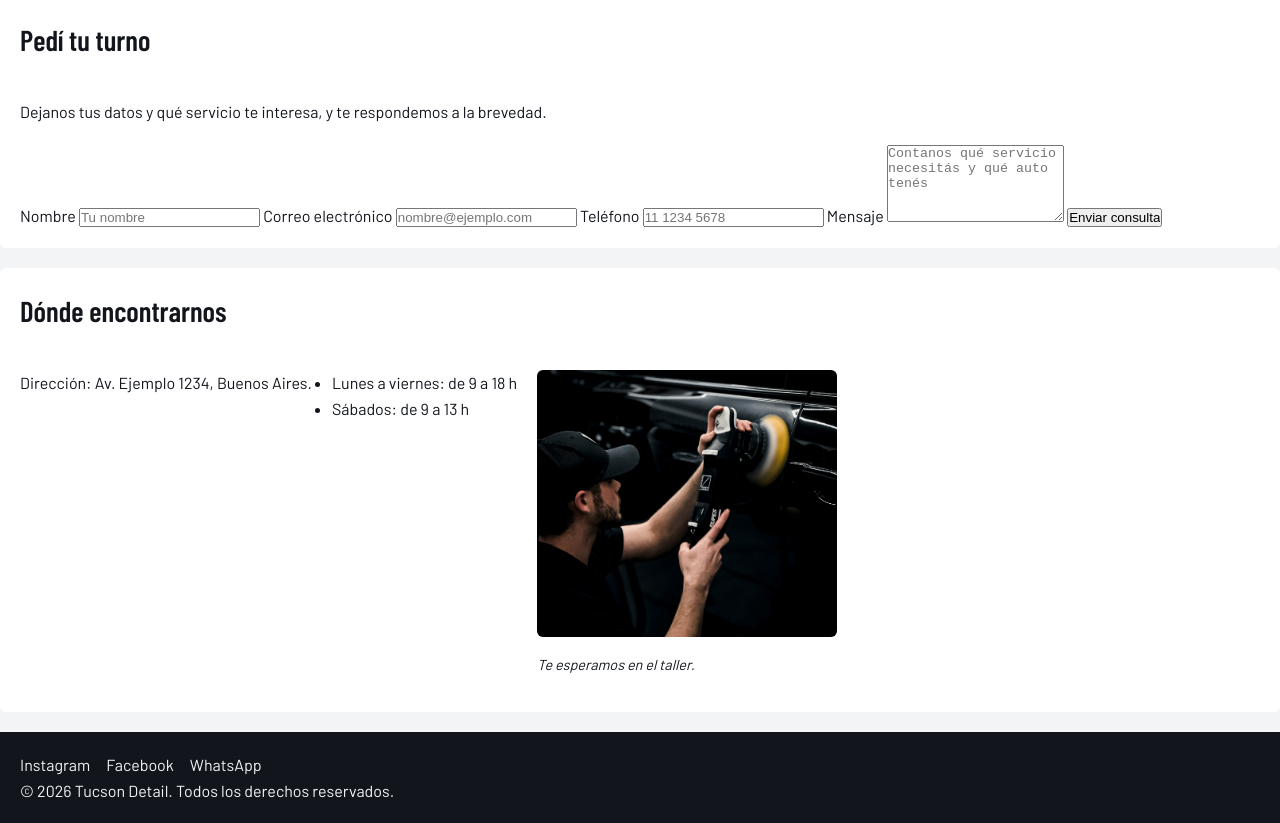
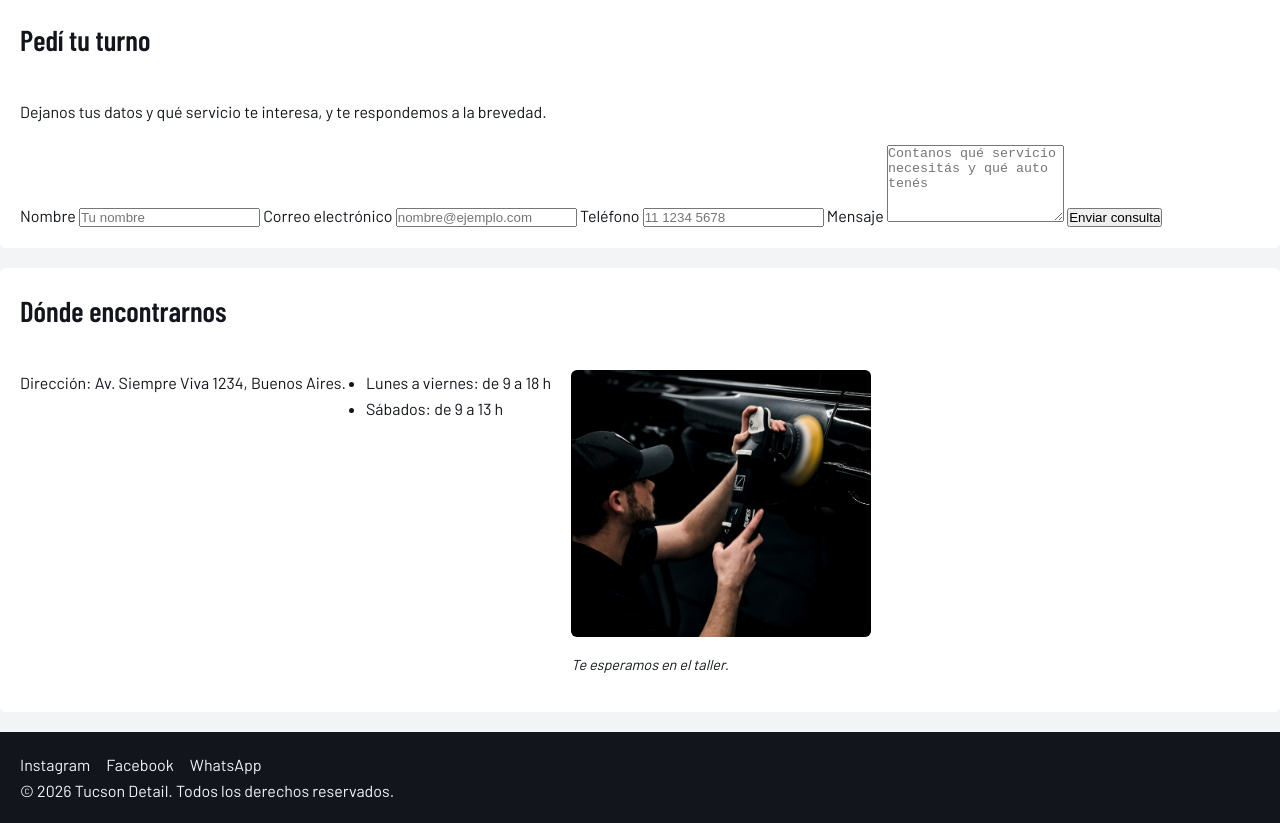
Before and after one commit to emifavale98/tucson-detail, a plain HTML site: page pages/contacto.html in a window 1280 px wide. Shown: the part 188-1011 px from the top of the page. Drawn offline with nearby package versions, Linux system fonts and the light colour scheme.

Commit message:
Actualizacion contacto.
Termine de completar lo requerido para el modulo 2 en contacto, avance un poco en todas las pages para el modulo 3.

```diff
--- a/pages/contacto.html
+++ b/pages/contacto.html
@@ -60,7 +60,7 @@
         </section>
         <section class="seccion">
             <h2 class="titulo-seccion">Dónde encontrarnos</h2>
-            <p>Dirección: Av. Ejemplo 1234, Buenos Aires.</p>
+            <p>Dirección: Av. Siempre Viva 1234, Buenos Aires.</p>
             <ul class="lista">
                 <li>Lunes a viernes: de 9 a 18 h</li>
                 <li>Sábados: de 9 a 13 h</li>
```
